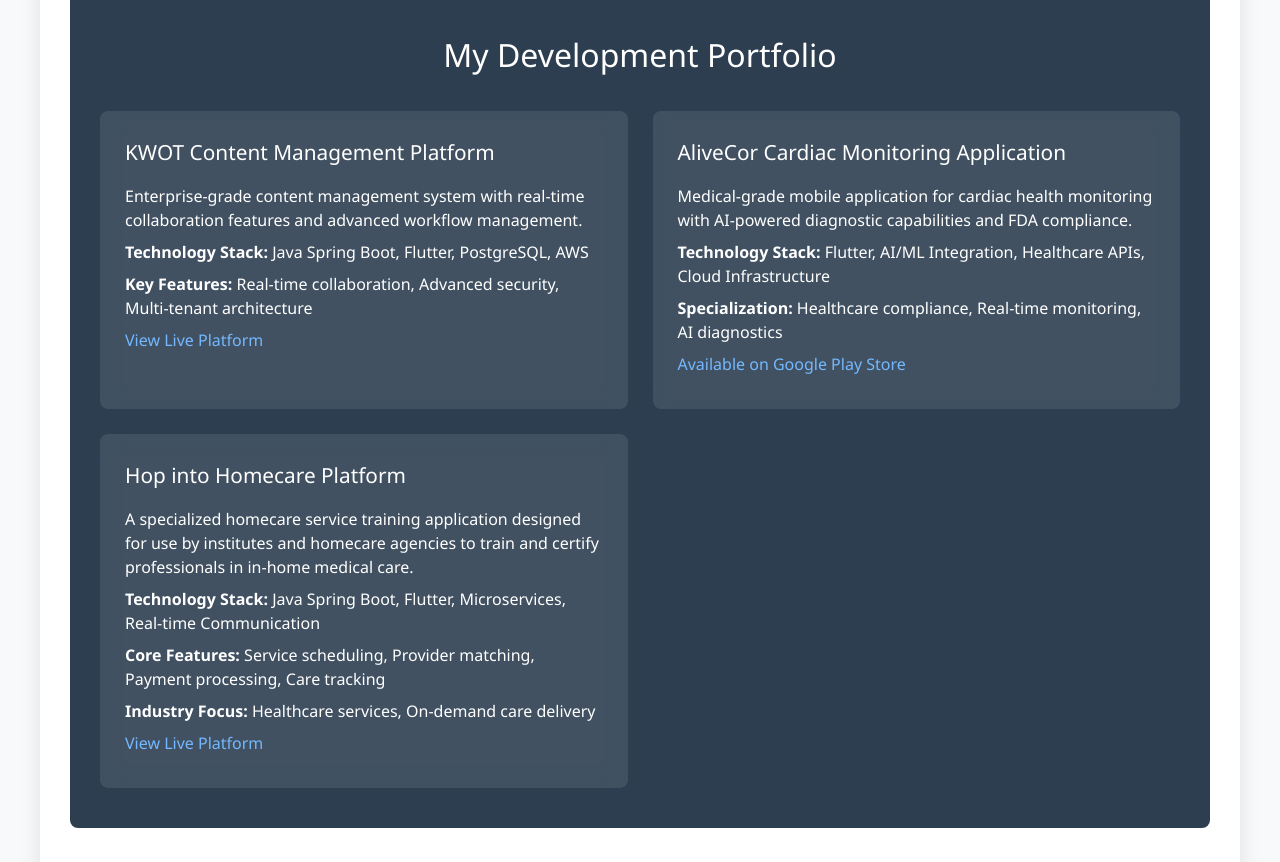
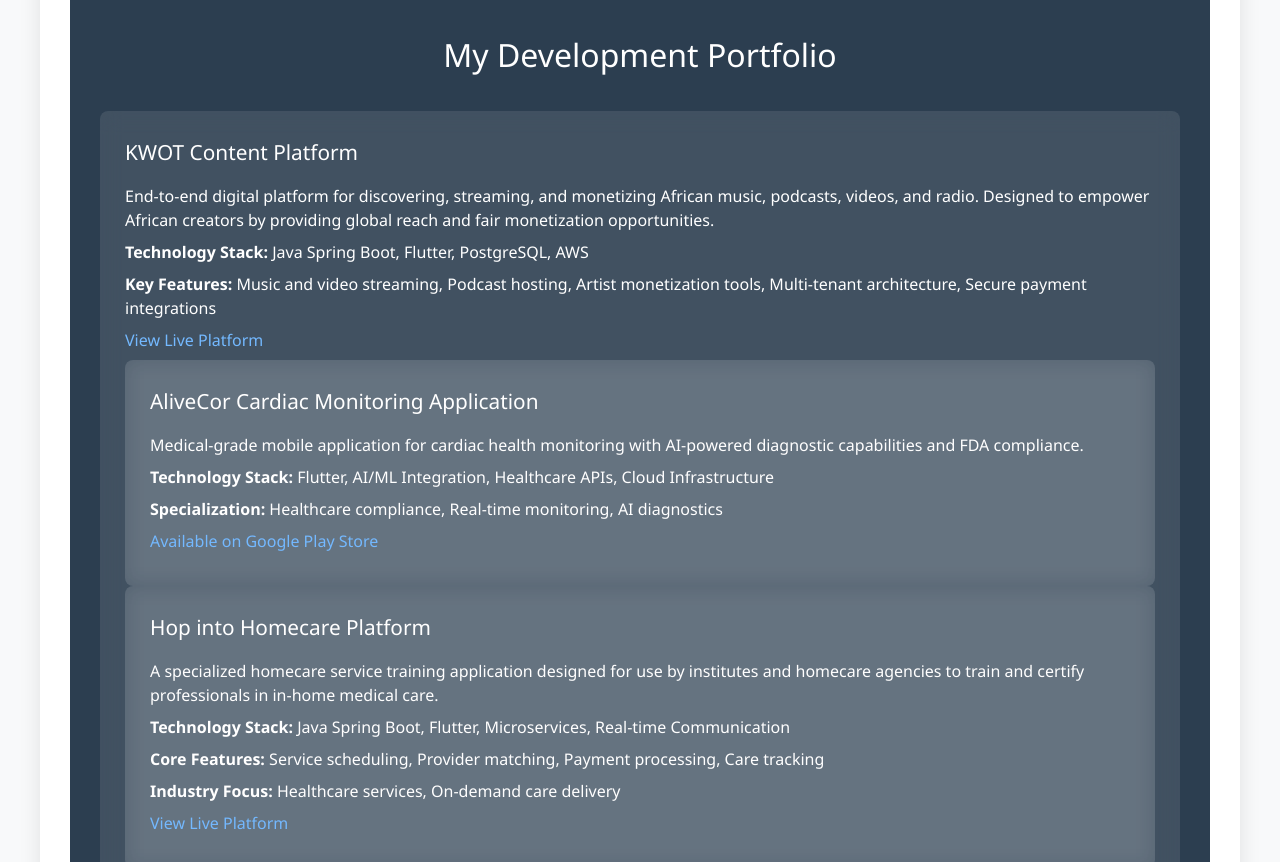
Before and after one commit to sahildev001/commerce-app-quote, a plain HTML site: page index.html in a window 1280 px wide. Shown: the part 4540-5402 px from the top of the page. Drawn offline with Linux system fonts and the light colour scheme.

Commit message:
Update index.html

```diff
--- a/index.html
+++ b/index.html
@@ -785,12 +785,11 @@
                 <h2>My Development Portfolio</h2>
                 <div class="portfolio-grid">
                     <div class="portfolio-item">
-                        <h3>KWOT Content Management Platform</h3>
-                        <p>Enterprise-grade content management system with real-time collaboration features and advanced workflow management.</p>
+                      <h3>KWOT Content Platform</h3>
+                        <p>End-to-end digital platform for discovering, streaming, and monetizing African music, podcasts, videos, and radio. Designed to empower African creators by providing global reach and fair monetization opportunities.</p>
                         <p><strong>Technology Stack:</strong> Java Spring Boot, Flutter, PostgreSQL, AWS</p>
-                        <p><strong>Key Features:</strong> Real-time collaboration, Advanced security, Multi-tenant architecture</p>
+                        <p><strong>Key Features:</strong> Music and video streaming, Podcast hosting, Artist monetization tools, Multi-tenant architecture, Secure payment integrations</p>
                         <p><a href="https://content.kwot.com/" target="_blank">View Live Platform</a></p>
-                    </div>
                     <div class="portfolio-item">
                         <h3>AliveCor Cardiac Monitoring Application</h3>
                         <p>Medical-grade mobile application for cardiac health monitoring with AI-powered diagnostic capabilities and FDA compliance.</p>
```
